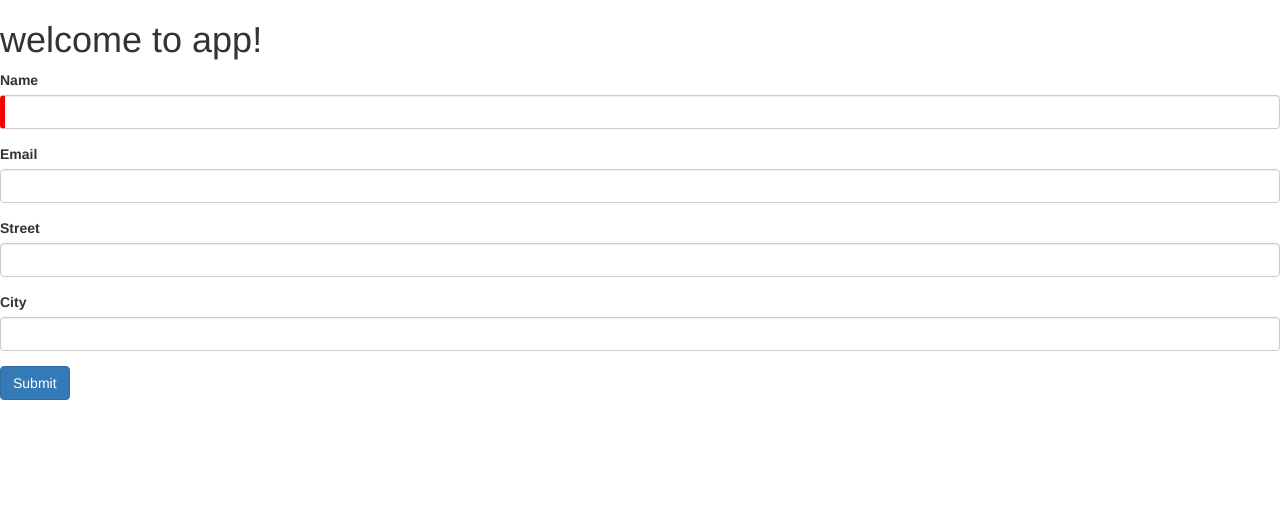
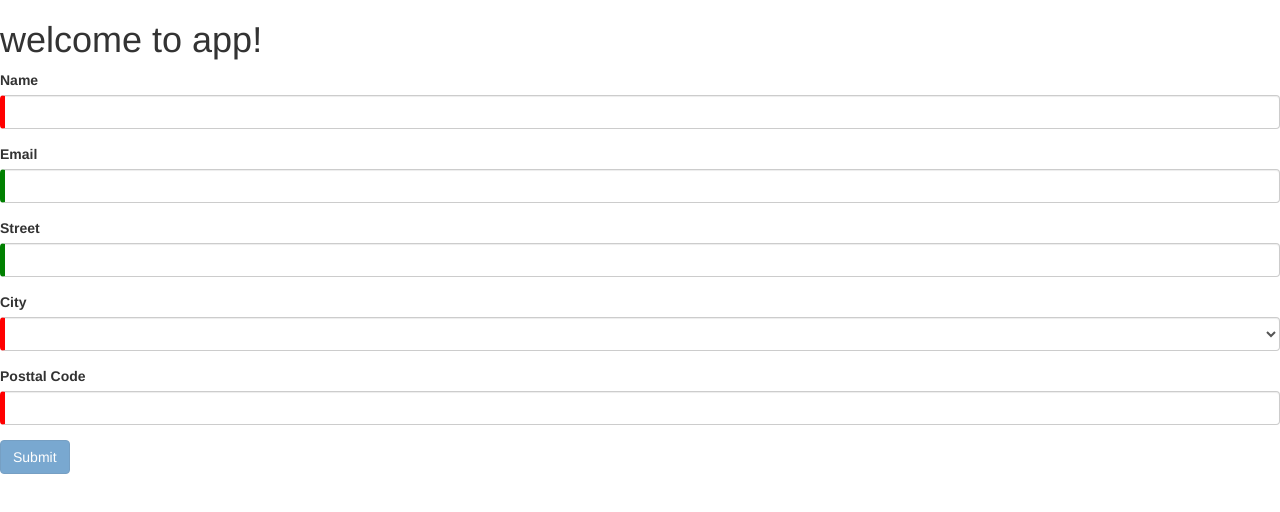
Before and after one commit to tanmyblog/learning-angular-2, an Angular app: page / in a window 1280 px wide. Shown: the top 512 px of the page. Built offline with nearby package versions, Linux system fonts and the light colour scheme.

Commit message:
Form Validate part 2

```diff
--- a/src/app/tutorial/tutorial.component.css
+++ b/src/app/tutorial/tutorial.component.css
@@ -1,4 +1,4 @@
-.ng-valid[required], .ng-valid.required {
+.ng-valid[required]:not(form), .ng-valid:not(form) {
     border-left: 5px solid green;
 }
 .ng-invalid:not(form){
--- a/src/app/tutorial/tutorial.component.html
+++ b/src/app/tutorial/tutorial.component.html
@@ -18,15 +18,27 @@
         <label for="email">Email</label>
         <input type="text" class="form-control" name="email" ngModel />
     </div>
-    <div ngModelGroup="address">
     <div class="form-group">
         <label for="street">Street</label>
         <input type="text" class="form-control" name="street" ngModel />
     </div>
     <div class="form-group">
         <label for="city">City</label>
-            <input type="text" class="form-control" name="city" ngModel />
+        <select class="form-control" name="cityName" ngModel required>
+            <option *ngFor="let item of cities" [value]="item.Id">{{item.Name}}</option>
+        </select>
+    </div>
+    <div class="form-group">
+        <label for="postalcode">Posttal Code</label>
+        <input type="text" pattern="^[1-9][0-9]{4}$" class="form-control" required name="postalcode" #postalcode="ngModel" ngModel />
+        <div *ngIf="postalcode.errors && (postalcode.dirty || postalcode.touched) " class="alert alert-danger">
+            <div [hidden]="!postalcode.errors.required">
+                Posttal is required
+            </div>
+            <div [hidden]="!postalcode.errors.pattern">
+                Posttal Code must be has 5 characters.
             </div>
         </div>
-    <button type="submit" class="btn btn-primary">Submit</button>
+    </div>
+    <button type="submit" [disabled]="!userForm.valid" class="btn btn-primary">Submit</button>
 </form>
--- a/src/app/tutorial/tutorial.component.ts
+++ b/src/app/tutorial/tutorial.component.ts
@@ -7,7 +7,9 @@ import { Component } from '@angular/core';
 })
 
 export class TutorialComponent {
-    onSubmit(value:any){
+    onSubmit(value: any) {
         console.log(value);
     }
+
+    public cities = [{ Id: 1, Name: 'HCM' }, { Id: 2, Name: 'HaNoi' }];
 }
```
Lines whose indentation alone changed are shown as unchanged.
